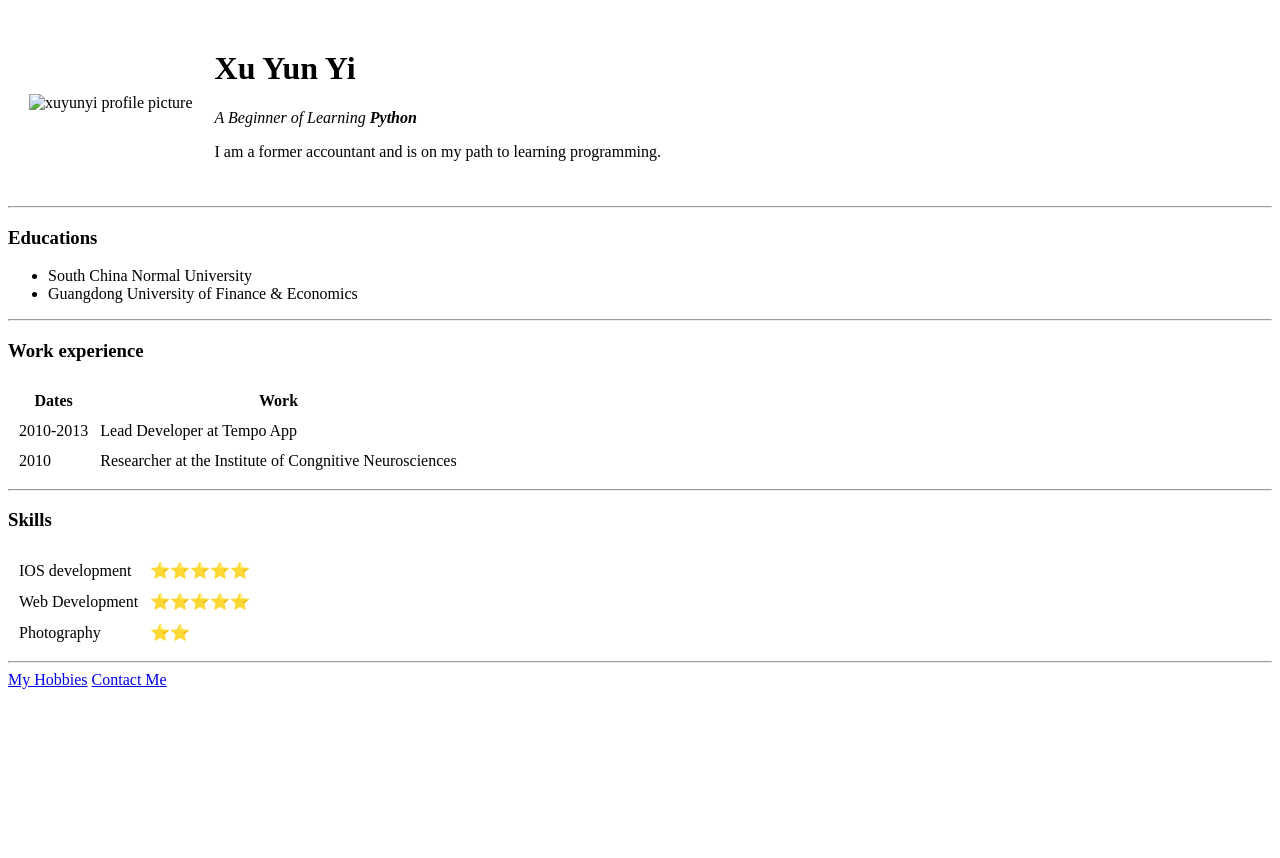
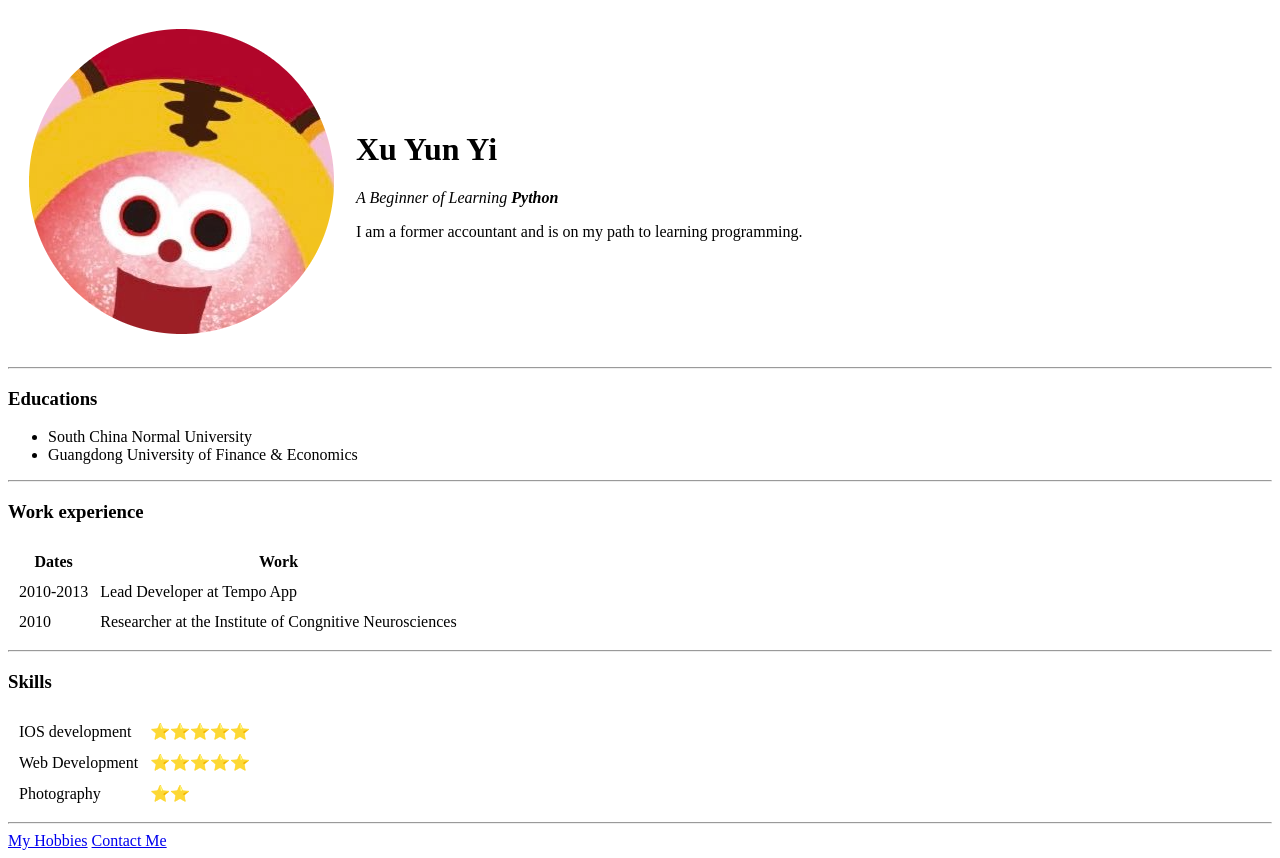
Before and after one commit to xyyyunni/cv, a plain HTML site: page index.html in a window 1280 px wide. Before the commit the page ends 800 px from the top, so only its background shows below. Drawn offline with Linux system fonts and the light colour scheme.

Commit message:
Update index.html

```diff
--- a/index.html
+++ b/index.html
@@ -9,7 +9,7 @@
 <body>
   <table cellspacing="20">
     <tr>
-      <td><img src="images\xuyunyi-modified.png" alt="xuyunyi profile picture"></td>
+      <td><img src="xuyunyi-modified.png" alt="xuyunyi profile picture"></td>
       <td>
         <h1>Xu Yun Yi</h1>
         <p><em>A Beginner of Learning <strong>Python</strong></em></p>
```
